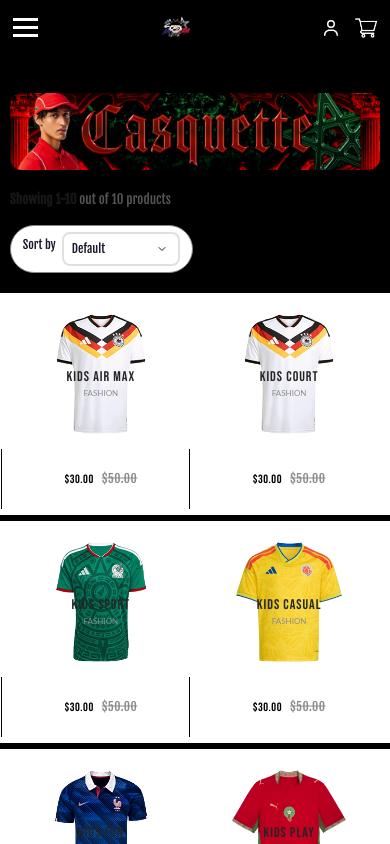
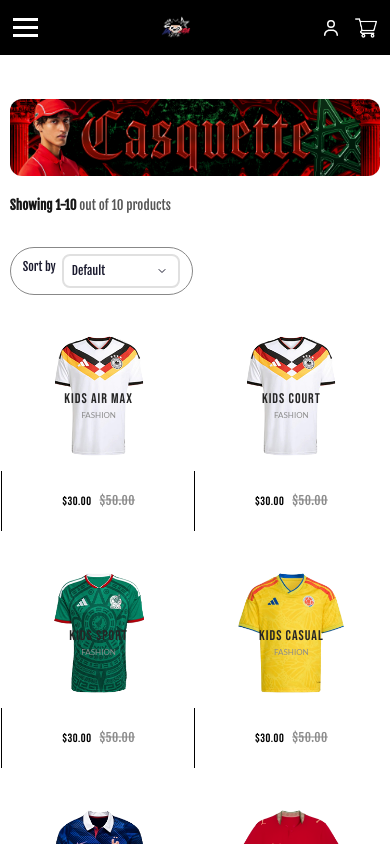
Before and after one commit to Abdoab49/ecommerce-frontend, a React (Create React App) app: page /kids in a window 390 px wide. Shown: the top 844 px of the page. Built offline with nearby package versions, Linux system fonts and the light colour scheme; some icons are missing; a web font is replaced by a local one.

Commit message:
Fix: spin f weset safha (mobile)

```diff
--- a/src/index.css
+++ b/src/index.css
@@ -1,110 +1,3 @@
-/* src/index.css */
-
-/* ============================================
-   ✅ TAILWIND — KHASS YKOUN F L'AWWEL
-   ============================================ */
-@tailwind base;
-@tailwind components;
-@tailwind utilities;
-
-/* ============================================
-   GLOBAL RESET
-   ============================================ */
-* {
-  margin: 0;
-  padding: 0;
-  box-sizing: border-box;
-}
-
-html,
-body,
-#root {
-  background-color: #000000 !important;
-  min-height: 100vh;
-  width: 100%;
-}
-
-body {
-  font-family: 'Segoe UI', Tahoma, Geneva, Verdana, sans-serif;
-  background-color: #000000 !important;
-  color: #ffffff;
-  overflow-x: hidden;
-}
-
-/* منع أي خلفية أخرى */
-div,
-section,
-header,
-footer,
-main,
-article,
-aside,
-nav {
-  background-color: transparent;
-}
-
-/* ✅ جعل الموقع متجاوب مع جميع الهواتف */
-html,
-body {
-  width: 100%;
-  overflow-x: hidden;
-  font-size: 16px;
-}
-
-/* ✅ للهواتف (أقل من 768px) */
-@media screen and (max-width: 768px) {
-  body {
-    font-size: 14px;
-  }
-
-  /* جعل جميع الصور مناسبة */
-  img {
-    max-width: 100% !important;
-    height: auto !important;
-  }
-
-  /* جعل جميع البطاقات في صفين */
-  .products-wrapper,
-  .shopcategory-products,
-  .wrapper,
-  .bd-grid {
-    display: grid !important;
-    grid-template-columns: repeat(2, 1fr) !important;
-    gap: 10px !important;
-  }
-
-  /* جعل العناصر تظهر بشكل كامل */
-  .el-wrapper,
-  .card,
-  .basketProduct {
-    display: block !important;
-    width: 100% !important;
-  }
-}
-
-/* ✅ للهواتف الصغيرة (أقل من 480px) */
-@media screen and (max-width: 480px) {
-  body {
-    font-size: 12px;
-  }
-
-  .products-wrapper,
-  .shopcategory-products,
-  .wrapper {
-    gap: 6px !important;
-  }
-
-  .card__title,
-  .p-name {
-    font-size: 14px !important;
-  }
-
-  .card__price,
-  .price {
-    font-size: 12px !important;
-  }
-}
-
 /* ============================================
    ✅ LOADER — SPIN (Byed)
    ============================================ */
@@ -124,7 +17,6 @@
   }
 }
 
-/* ✅ Sizes */
 .spin.sm {
   width: 20px;
   height: 20px;
@@ -137,9 +29,15 @@
   border-width: 6px;
 }
 
-/* ✅ Wrapper — Loader f weset dyal page */
+/* ✅ Wrapper — Loader f weset dyal safha */
 .loader-wrapper {
+  position: fixed;
+  top: 0;
+  left: 0;
+  right: 0;
+  bottom: 0;
   min-height: 100vh;
+  min-height: 100dvh;
   display: flex;
   flex-direction: column;
   align-items: center;
@@ -148,6 +46,7 @@
   background: #000000;
   color: #ffffff;
   padding: 20px;
+  z-index: 9999;
 }
 
 .loader-wrapper p {
```
